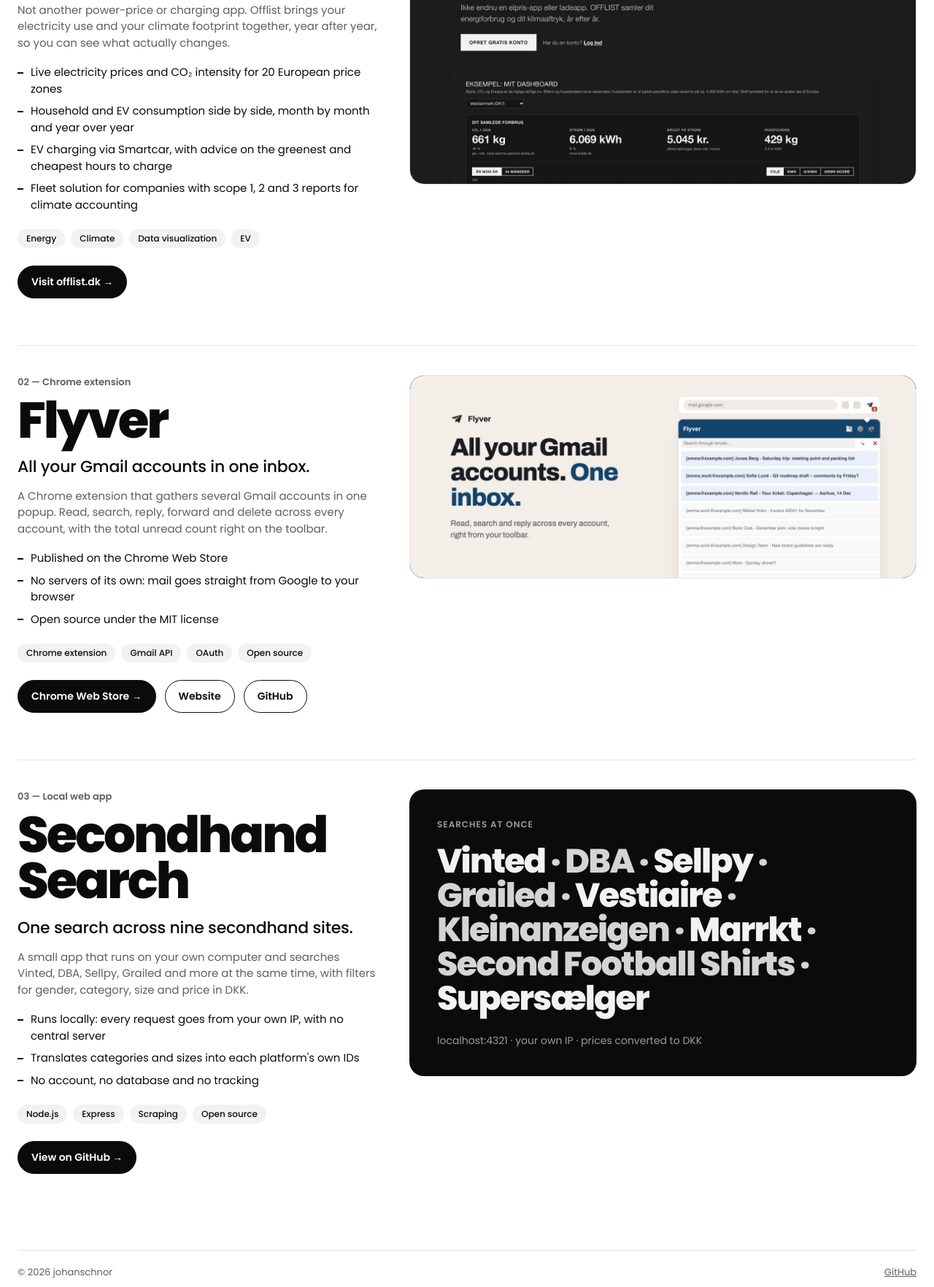
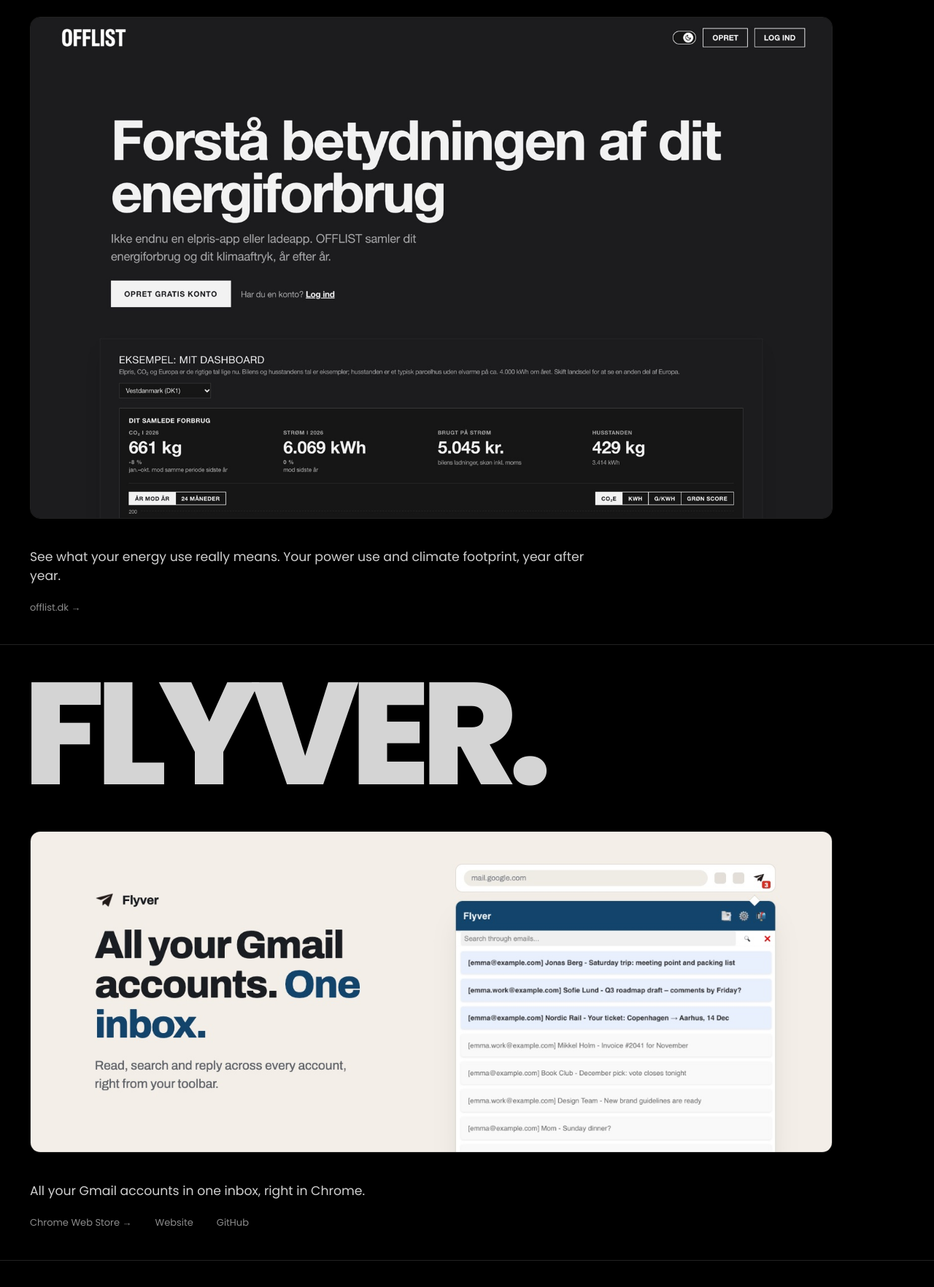
Before and after one commit to johanschnor/johanschnor.github.io, a plain HTML site: page index.html in a window 1280 px wide. Shown: the part 1033-2797 px from the top of the page at 73% size. Drawn offline with Linux system fonts and the light colour scheme.

Commit message:
Make the portfolio one full-screen black page with the Poppins display type throughout
Co-Authored-By: Claude Opus 5.5 <noreply@anthropic.com>

```diff
--- a/index.html
+++ b/index.html
@@ -3,171 +3,101 @@
 <head>
 <meta charset="utf-8">
 <meta name="viewport" content="width=device-width, initial-scale=1">
+<meta name="color-scheme" content="dark">
 <title>johanschnor – Portfolio</title>
 <meta name="description" content="Selected work by johanschnor: Offlist, Flyver and Secondhand Search.">
 <link rel="preconnect" href="https://fonts.googleapis.com">
 <link rel="preconnect" href="https://fonts.gstatic.com" crossorigin>
 <link href="https://fonts.googleapis.com/css2?family=Poppins:wght@400;500;600;800&display=swap" rel="stylesheet">
 <style>
-  :root {
-    --page:#ffffff; --card:#0b0b0b; --giant:#d4d4d4; --on-card:#f2f2f2; --on-card-muted:#9a9a9a;
-    --ink:#0b0b0b; --muted:#5f5f5f; --line:#e4e4e4; --chip:#f2f2f2;
-  }
-  @media (prefers-color-scheme: dark) {
-    :root:not([data-theme="light"]) {
-      --page:#000000; --card:#141414; --giant:#cfcfcf; --ink:#f2f2f2; --muted:#a3a3a3; --line:#262626; --chip:#1c1c1c;
-    }
-  }
-  :root[data-theme="dark"] { --page:#000000; --card:#141414; --giant:#cfcfcf; --ink:#f2f2f2; --muted:#a3a3a3; --line:#262626; --chip:#1c1c1c; }
+  :root { --bg:#000; --giant:#d4d4d4; --text:#f2f2f2; --muted:#8c8c8c; --line:#222; --pad:clamp(20px,3.2vw,48px); }
+  * { box-sizing:border-box; margin:0; padding:0; }
+  html { background:var(--bg); -webkit-text-size-adjust:100%; scroll-behavior:smooth; }
+  body { background:var(--bg); color:var(--text); font-family:Poppins, Helvetica, Arial, sans-serif; line-height:1.5; }
+  a { color:inherit; }
 
-  * { box-sizing:border-box; margin:0; padding:0; }
-  html { -webkit-text-size-adjust:100%; }
-  body { background:var(--page); color:var(--ink); font-family:Poppins, Helvetica, Arial, sans-serif; line-height:1.5; }
-  a { color:inherit; }
-  .wrap { max-width:1280px; margin:0 auto; padding:24px; }
+  /* Every section is one full screen, like the reference */
+  .screen { min-height:100vh; min-height:100svh; padding:var(--pad); display:flex; flex-direction:column; position:relative; }
+  .screen + .screen { border-top:1px solid var(--line); }
 
-  /* ---------- Hero card ---------- */
-  .hero { position:relative; background:var(--card); color:var(--on-card); border-radius:28px; overflow:hidden;
-          padding:clamp(20px,3vw,40px); min-height:min(78vh,760px); display:flex; flex-direction:column; }
-  .giant { font-weight:800; color:var(--giant); letter-spacing:-0.06em; line-height:.82; font-size:clamp(84px,19.5vw,250px);
-           margin-left:-0.04em; margin-top:-0.02em; }
+  .giant { font-weight:800; color:var(--giant); letter-spacing:-0.06em; line-height:.82; margin-left:-0.045em; }
   .giant span { display:block; }
-  .meta { position:absolute; right:clamp(20px,3vw,40px); top:clamp(20px,3vw,40px); text-align:right; font-size:13px; line-height:1.6; }
+  .hero .giant { font-size:clamp(92px,22vw,330px); }
+  .project .giant { font-size:clamp(64px,15.5vw,240px); }
+
+  .meta { position:absolute; right:var(--pad); top:var(--pad); text-align:right; font-size:13px; line-height:1.6; }
   .meta strong { display:block; font-weight:600; font-size:14px; }
-  .meta small { color:var(--on-card-muted); font-size:12px; }
-  .hero-foot { margin-top:auto; padding-top:40px; }
-  .hero-foot p { max-width:760px; font-size:clamp(15px,1.4vw,17px); color:#cfcfcf; }
-  .hero-links { margin-top:22px; display:flex; flex-wrap:wrap; gap:10px 32px; font-size:13px; color:var(--on-card-muted); }
-  .hero-links a { text-decoration:none; }
-  .hero-links a:hover { color:var(--on-card); text-decoration:underline; }
+  .meta span { color:var(--muted); }
 
-  /* ---------- Projects ---------- */
-  .section-head { display:flex; justify-content:space-between; align-items:baseline; margin:88px 0 24px; padding-bottom:14px; border-bottom:1px solid var(--line); }
-  .section-head h2 { font-size:14px; font-weight:600; letter-spacing:.08em; text-transform:uppercase; }
-  .section-head span { font-size:13px; color:var(--muted); }
+  .foot { margin-top:auto; padding-top:40px; }
+  .foot p { max-width:760px; font-size:clamp(15px,1.35vw,18px); color:#cfcfcf; }
+  .row { margin-top:20px; display:flex; flex-wrap:wrap; gap:8px 32px; font-size:13px; color:var(--muted); }
+  .row a { text-decoration:none; }
+  .row a:hover { color:var(--text); text-decoration:underline; }
 
-  .project { display:grid; grid-template-columns:minmax(0,5fr) minmax(0,7fr); gap:40px; padding:40px 0 64px; border-bottom:1px solid var(--line); }
-  .project:last-of-type { border-bottom:none; }
-  .num { font-size:13px; font-weight:600; color:var(--muted); }
-  .project h3 { margin-top:10px; font-weight:800; letter-spacing:-0.045em; line-height:.92; font-size:clamp(44px,5.4vw,78px); overflow-wrap:anywhere; }
-  .tagline { margin-top:18px; font-size:clamp(18px,1.8vw,22px); font-weight:500; line-height:1.35; letter-spacing:-0.01em; }
-  .desc { margin-top:14px; color:var(--muted); font-size:15px; }
-  ul.facts { margin-top:18px; list-style:none; display:grid; gap:8px; font-size:15px; }
-  ul.facts li { padding-left:18px; position:relative; }
-  ul.facts li::before { content:""; position:absolute; left:0; top:.7em; width:8px; height:2px; background:var(--ink); }
-  .tags { margin-top:22px; display:flex; flex-wrap:wrap; gap:8px; }
-  .tags span { font-size:12px; font-weight:500; background:var(--chip); border-radius:999px; padding:4px 12px; }
-  .links { margin-top:24px; display:flex; flex-wrap:wrap; gap:12px; }
-  .btn { display:inline-flex; align-items:center; gap:8px; font-size:14px; font-weight:600; text-decoration:none; padding:11px 18px; border-radius:999px;
-         border:1.5px solid var(--ink); }
-  .btn.primary { background:var(--ink); color:var(--page); }
-  .btn:hover { opacity:.8; }
+  .shot { display:block; margin-top:clamp(28px,4vw,56px); width:min(100%,1100px); border-radius:14px; overflow:hidden; border:1px solid var(--line); }
+  .shot img { display:block; width:100%; height:auto; }
+  .names { margin-top:clamp(28px,4vw,56px); font-weight:800; letter-spacing:-0.04em; line-height:1.05; color:#5a5a5a;
+           font-size:clamp(26px,3.6vw,52px); max-width:1100px; }
+  .names b { color:var(--giant); font-weight:800; }
 
-  .shot { border-radius:20px; overflow:hidden; background:var(--card); border:1px solid var(--line); align-self:start; }
-  .shot img { display:block; width:100%; height:auto; }
-  .type-card { background:var(--card); color:var(--on-card); border-radius:20px; padding:clamp(24px,3vw,40px); align-self:start; }
-  .type-card .label { font-size:12px; font-weight:600; letter-spacing:.08em; text-transform:uppercase; color:var(--on-card-muted); }
-  .type-card .platforms { margin-top:18px; font-weight:800; letter-spacing:-0.04em; line-height:1.02; font-size:clamp(28px,3.6vw,48px); color:var(--giant); }
-  .type-card .platforms em { font-style:normal; color:var(--on-card); }
-  .type-card .note { margin-top:24px; font-size:14px; color:var(--on-card-muted); }
-
-  footer { margin:40px 0 16px; padding-top:20px; border-top:1px solid var(--line); display:flex; flex-wrap:wrap; justify-content:space-between; gap:12px; font-size:13px; color:var(--muted); }
-
-  @media (max-width: 860px) {
-    .wrap { padding:16px; }
-    .hero { border-radius:20px; min-height:auto; }
-    .meta { position:static; text-align:left; margin-top:24px; }
-    .project { grid-template-columns:1fr; gap:28px; padding:32px 0 48px; }
-    .section-head { margin-top:56px; }
+  @media (max-width: 700px) {
+    .meta { position:static; text-align:left; margin-top:20px; }
+    .hero .giant { font-size:29vw; }
+    .project .giant { font-size:22vw; }
+    .project.screen { min-height:auto; padding-top:56px; padding-bottom:64px; }
   }
 </style>
 </head>
 <body>
-<main class="wrap">
 
-  <section class="hero" aria-label="Introduction">
+<section class="screen hero">
   <h1 class="giant"><span>PORT</span><span>FOLIO.</span></h1>
-    <div class="meta">
-      <span>2026</span>
-      <strong>Selected work</strong>
-      <small>by johanschnor</small>
-    </div>
-    <div class="hero-foot">
-      <p>I build small, focused tools that make everyday data easier to understand: energy and climate, email, and secondhand shopping. Everything here is something I designed, built and run myself.</p>
-      <div class="hero-links">
+  <div class="meta"><span>2026</span><strong>Selected work</strong><span>by johanschnor</span></div>
+  <div class="foot">
+    <p>Small tools that make everyday data easier to understand.</p>
+    <div class="row">
+      <a href="#offlist">Offlist</a>
+      <a href="#flyver">Flyver</a>
+      <a href="#secondhand">Secondhand Search</a>
       <a href="https://github.com/johanschnor">github.com/johanschnor</a>
-        <a href="https://offlist.dk">offlist.dk</a>
-        <a href="#work">Selected work ↓</a>
     </div>
   </div>
 </section>
 
-  <div class="section-head" id="work"><h2>Selected work</h2><span>3 projects</span></div>
+<section class="screen project" id="offlist">
+  <h2 class="giant"><span>OFFLIST.</span></h2>
+  <a class="shot" href="https://offlist.dk"><img src="assets/offlist.jpg" width="1600" height="1000" alt="The Offlist homepage with an example energy dashboard."></a>
+  <div class="foot">
+    <p>See what your energy use really means. Your power use and climate footprint, year after year.</p>
+    <div class="row"><a href="https://offlist.dk">offlist.dk →</a></div>
+  </div>
+</section>
 
-  <article class="project">
-    <div>
-      <div class="num">01 — Web app</div>
-      <h3>Offlist</h3>
-      <p class="tagline">Understand what your energy use really means.</p>
-      <p class="desc">Not another power-price or charging app. Offlist brings your electricity use and your climate footprint together, year after year, so you can see what actually changes.</p>
-      <ul class="facts">
-        <li>Live electricity prices and CO₂ intensity for 20 European price zones</li>
-        <li>Household and EV consumption side by side, month by month and year over year</li>
-        <li>EV charging via Smartcar, with advice on the greenest and cheapest hours to charge</li>
-        <li>Fleet solution for companies with scope 1, 2 and 3 reports for climate accounting</li>
-      </ul>
-      <div class="tags"><span>Energy</span><span>Climate</span><span>Data visualization</span><span>EV</span></div>
-      <div class="links"><a class="btn primary" href="https://offlist.dk">Visit offlist.dk →</a></div>
-    </div>
-    <a class="shot" href="https://offlist.dk" aria-label="Open offlist.dk"><img src="assets/offlist.jpg" width="1600" height="1000" loading="lazy" alt="The Offlist homepage with the headline 'Forstå betydningen af dit energiforbrug' and an example dashboard showing CO₂, kWh and money spent on power."></a>
-  </article>
-
-  <article class="project">
-    <div>
-      <div class="num">02 — Chrome extension</div>
-      <h3>Flyver</h3>
-      <p class="tagline">All your Gmail accounts in one inbox.</p>
-      <p class="desc">A Chrome extension that gathers several Gmail accounts in one popup. Read, search, reply, forward and delete across every account, with the total unread count right on the toolbar.</p>
-      <ul class="facts">
-        <li>Published on the Chrome Web Store</li>
-        <li>No servers of its own: mail goes straight from Google to your browser</li>
-        <li>Open source under the MIT license</li>
-      </ul>
-      <div class="tags"><span>Chrome extension</span><span>Gmail API</span><span>OAuth</span><span>Open source</span></div>
-      <div class="links">
-        <a class="btn primary" href="https://chromewebstore.google.com/detail/flyver-unified-gmail-mana/eihnabkolnifnoihmhpccgekaaelmmnd">Chrome Web Store →</a>
-        <a class="btn" href="/flyver/">Website</a>
-        <a class="btn" href="https://github.com/johanschnor/flyver">GitHub</a>
+<section class="screen project" id="flyver">
+  <h2 class="giant"><span>FLYVER.</span></h2>
+  <a class="shot" href="/flyver/"><img src="assets/flyver.jpg" width="1400" height="560" alt="Flyver: all your Gmail accounts in one inbox."></a>
+  <div class="foot">
+    <p>All your Gmail accounts in one inbox, right in Chrome.</p>
+    <div class="row">
+      <a href="https://chromewebstore.google.com/detail/flyver-unified-gmail-mana/eihnabkolnifnoihmhpccgekaaelmmnd">Chrome Web Store →</a>
+      <a href="/flyver/">Website</a>
+      <a href="https://github.com/johanschnor/flyver">GitHub</a>
     </div>
   </div>
-    <a class="shot" href="/flyver/" aria-label="Open the Flyver website"><img src="assets/flyver.jpg" width="1400" height="560" loading="lazy" alt="Flyver promo image: 'All your Gmail accounts. One inbox.' next to the Flyver popup listing mail from two accounts."></a>
-  </article>
+</section>
 
-  <article class="project">
-    <div>
-      <div class="num">03 — Local web app</div>
-      <h3>Secondhand Search</h3>
-      <p class="tagline">One search across nine secondhand sites.</p>
-      <p class="desc">A small app that runs on your own computer and searches Vinted, DBA, Sellpy, Grailed and more at the same time, with filters for gender, category, size and price in DKK.</p>
-      <ul class="facts">
-        <li>Runs locally: every request goes from your own IP, with no central server</li>
-        <li>Translates categories and sizes into each platform's own IDs</li>
-        <li>No account, no database and no tracking</li>
-      </ul>
-      <div class="tags"><span>Node.js</span><span>Express</span><span>Scraping</span><span>Open source</span></div>
-      <div class="links"><a class="btn primary" href="https://github.com/johanschnor/secondhand-search">View on GitHub →</a></div>
+<section class="screen project" id="secondhand">
+  <h2 class="giant"><span>SECOND</span><span>HAND.</span></h2>
+  <p class="names"><b>Vinted</b> · DBA · <b>Sellpy</b> · Grailed · <b>Vestiaire</b> · Kleinanzeigen · <b>Marrkt</b> · Second Football Shirts · <b>Supersælger</b></p>
+  <div class="foot">
+    <p>One search across nine secondhand sites. Runs on your own computer.</p>
+    <div class="row">
+      <a href="https://github.com/johanschnor/secondhand-search">GitHub →</a>
+      <span>© 2026 johanschnor</span>
     </div>
-    <div class="type-card" aria-label="Platforms searched by Secondhand Search">
-      <div class="label">Searches at once</div>
-      <p class="platforms"><em>Vinted</em> · DBA · <em>Sellpy</em> · Grailed · <em>Vestiaire</em> · Kleinanzeigen · <em>Marrkt</em> · Second Football Shirts · <em>Supersælger</em></p>
-      <p class="note">localhost:4321 · your own IP · prices converted to DKK</p>
   </div>
-  </article>
+</section>
 
-  <footer>
-    <span>© 2026 johanschnor</span>
-    <a href="https://github.com/johanschnor">GitHub</a>
-  </footer>
-</main>
 </body>
 </html>
```
Lines whose indentation alone changed are shown as unchanged.
